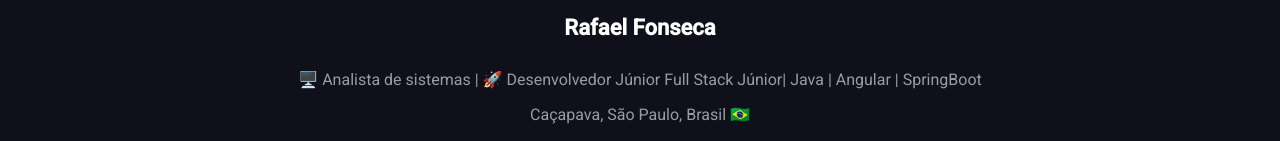
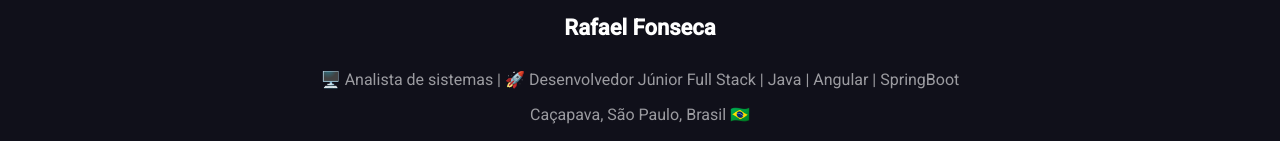
Before and after one commit to rfonseca985/page-portifolio, an Angular app: page / in a window 1280 px wide. Shown: the part 240-381 px from the top of the page. Built offline with nearby package versions, Linux system fonts and the light colour scheme.

Commit message:
pequenas correções

```diff
--- a/angular.json
+++ b/angular.json
@@ -96,7 +96,10 @@
           }
         },
         "deploy": {
-          "builder": "angular-cli-ghpages:deploy"
+          "builder": "angular-cli-ghpages:deploy",
+          "options": {
+            "buildTarget": "page:build:production"
+          }
         }
       }
     }
--- a/src/app/modules/page/components/header/header.component.html
+++ b/src/app/modules/page/components/header/header.component.html
@@ -11,7 +11,7 @@
 
 <aside>
   <div class="container">
-    <p> 🖥️ Analista de sistemas | 🚀 Desenvolvedor Júnior Full Stack Júnior| Java | Angular | SpringBoot </p>
+    <p> 🖥️ Analista de sistemas | 🚀 Desenvolvedor Júnior Full Stack | Java | Angular | SpringBoot </p>
     <p>Caçapava, São Paulo, Brasil 🇧🇷</p>
     <p>Com 1-3 anos de experiência sólida em Java, sou especialista na criação de soluções inovadoras,
       integrando eficientemente o backend com Spring Framework, API REST e Microserviços.
```
